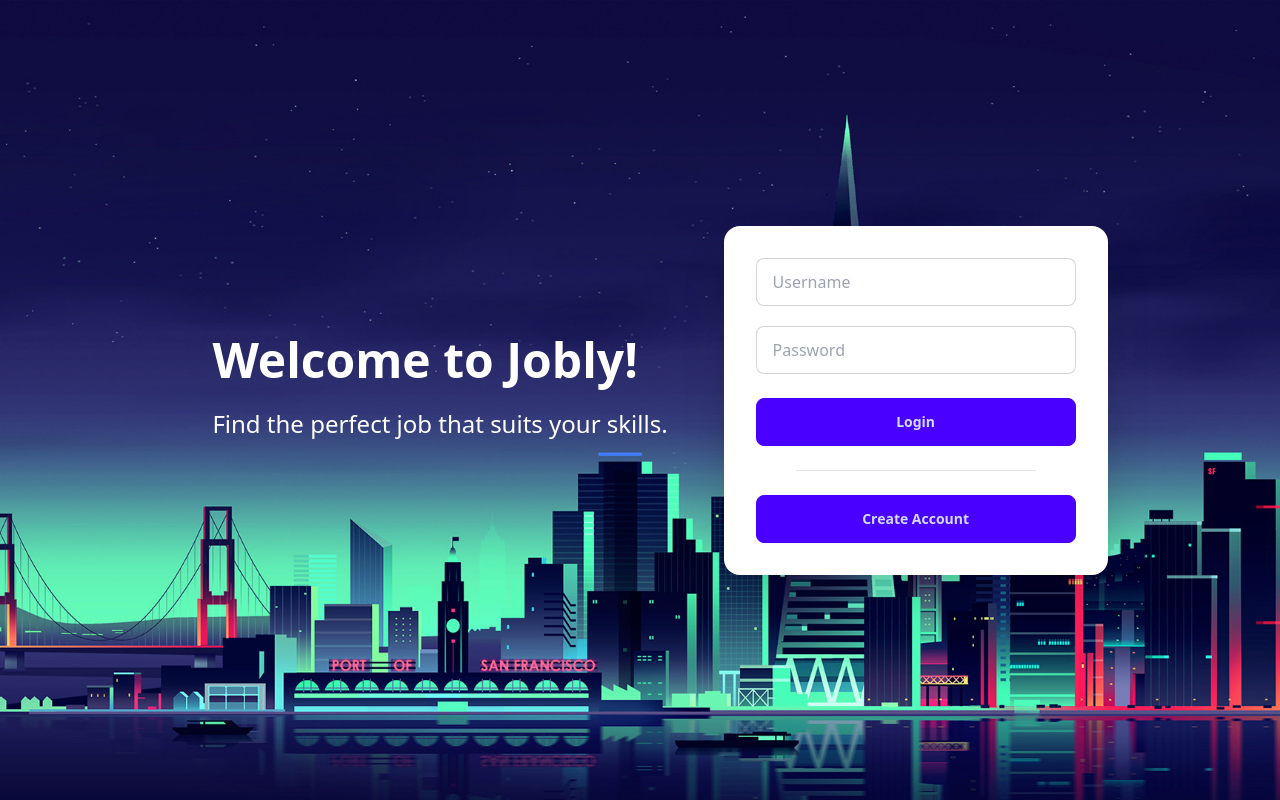
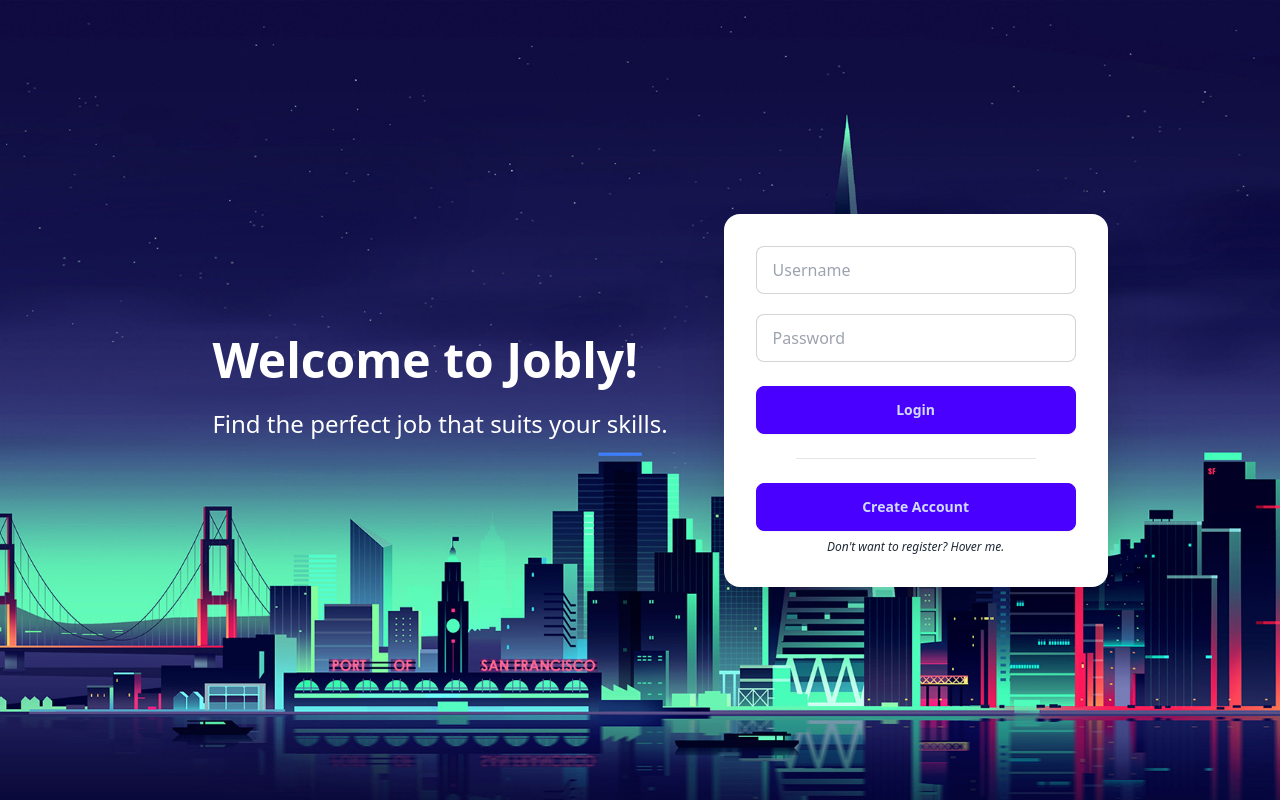
Before and after one commit to johnalmodovar/jobly-remake, a React (Vite) app: page / in a window 1280 px wide. Built offline with nearby package versions, Linux system fonts and the light colour scheme.

Commit message:
added tooltip for users who don't want to register an account

```diff
--- a/src/containers/Homepage/index.tsx
+++ b/src/containers/Homepage/index.tsx
@@ -101,6 +101,27 @@ export default function Homepage() {
                     Create Account
                   </Link>
                 </div>
+                <div
+                  className="
+                    tooltip
+                    tooltip-bottom
+                    flex
+                    justify-center
+                    items-center
+                  "
+                  data-tip="Username: guest | Password: password"
+                >
+                  <p
+                    className="
+                      label-text-alt
+                      link
+                      link-hover
+                      italic
+                    "
+                  >
+                    Don't want to register? Hover me.
+                  </p>
+                </div>
               </div>
             </div>
           </div>
```
